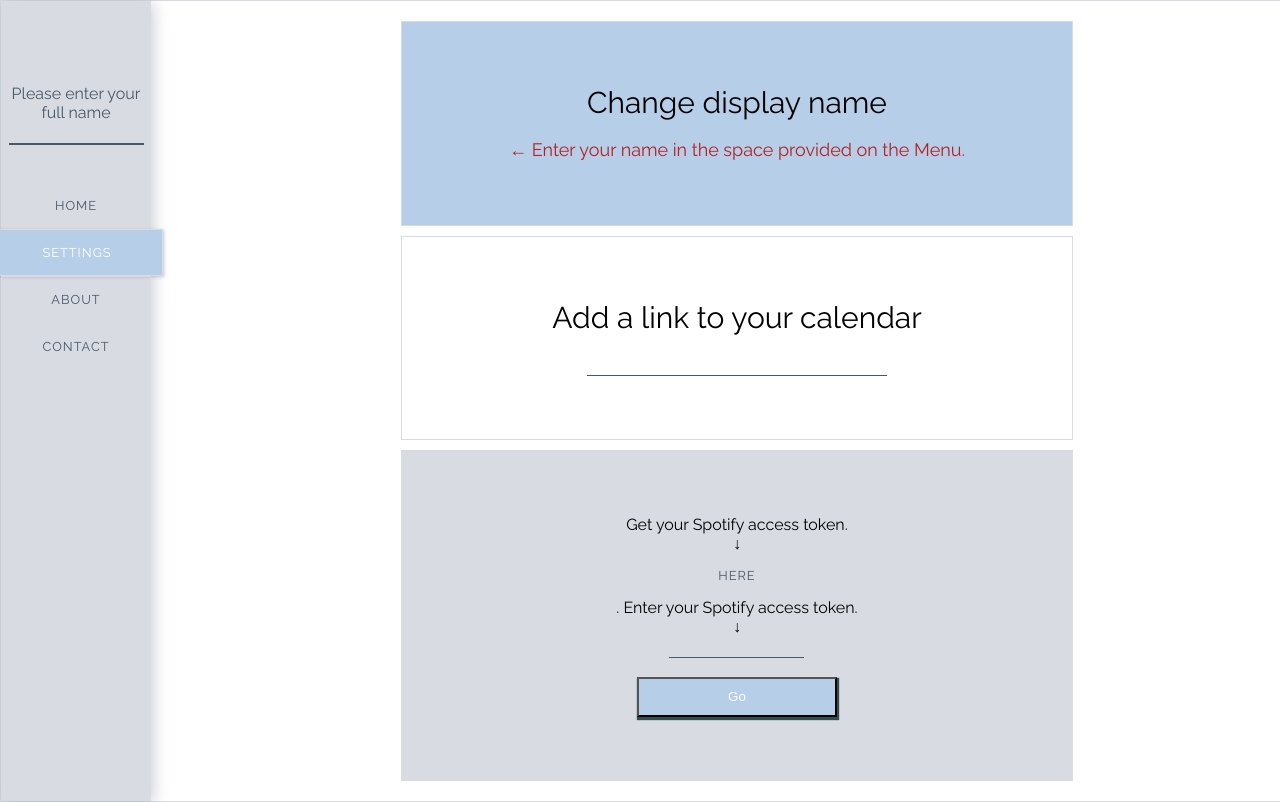
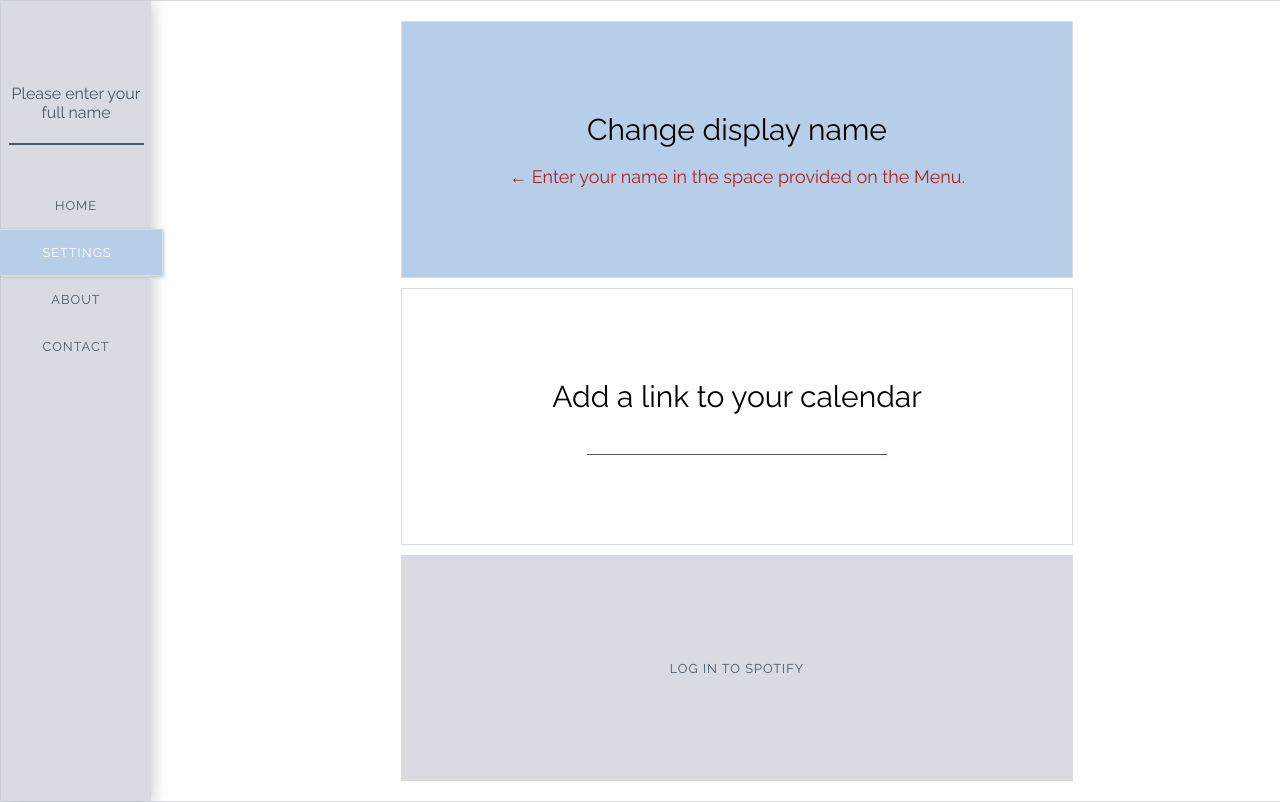
Before and after one commit to emilyannemoses/dashboard-react, a React (Create React App) app: page /settings in a window 1280 px wide. Built offline with nearby package versions, Linux system fonts and the light colour scheme; a web font is replaced by a local one.

Commit message:
spotify plays on log in (#17)

```diff
--- a/package.json
+++ b/package.json
@@ -8,6 +8,7 @@
     "@fortawesome/free-regular-svg-icons": "^5.9.0",
     "@fortawesome/free-solid-svg-icons": "^5.9.0",
     "@fortawesome/react-fontawesome": "^0.1.4",
+    "axios": "^0.19.0",
     "react": "^16.8.6",
     "react-dom": "^16.8.6",
     "react-router-dom": "^5.0.1",
--- a/src/App/App.js
+++ b/src/App/App.js
@@ -13,7 +13,7 @@ class App extends Component {
     this.state = {
       nameVal: '',
       greetingToggle: false,
-      calendarHref: ''
+      calendarHref: '',
     }
   }
   componentDidMount(){
--- a/src/Home/Music/Music.js
+++ b/src/Home/Music/Music.js
@@ -12,7 +12,6 @@ class Music extends Component {
         this.playerCheckInterval = null;
       }
     render() {
-        console.log("Music: ",Spotify)
         return (
             <div>
                 { Spotify.error && <p>Error: {Spotify.error }</p>}
--- a/src/Home/Todo/Todo.css
+++ b/src/Home/Todo/Todo.css
@@ -4,6 +4,7 @@
     background: #b7cee8;
     overflow: scroll;
     border: 1px solid #d8dbe2;
+    padding-right: 10px;
 }
 .things li {
     display: inline-block;
--- a/src/Menu/Menu.js
+++ b/src/Menu/Menu.js
@@ -9,6 +9,9 @@ import Home from '../Home/Home'
 import Greeting from '../Home/Greeting/Greeting'
 
 class Menu extends Component {
+    componentWillUnmount () {
+        console.log('About UNMOUNT');
+    }
     render() {
         return (
             <div>
--- a/src/Settings/Settings.js
+++ b/src/Settings/Settings.js
@@ -1,6 +1,9 @@
 import React, {Component} from 'react';
 import './Settings.css';
 import Spotify from '../spotify'
+import { authEndpoint, clientId, redirectUri, scopes } from "../config";
+import axios from 'axios';
+import hash from "../hash";
 
 class Settings extends Component {
     constructor(props) {
@@ -9,17 +12,53 @@ class Settings extends Component {
             spotify: Spotify
         }
         this.playerCheckInterval = null;
-      }
+    }
+    componentDidMount() {
+        let _token = hash.access_token
+        if (_token) {
+          this.setState({
+            token: _token,
+            playing: true
+          });
+            if (!Spotify.playing) {
+                this.getUserInfo(_token);
+            }
+        }
+    }
+    getUserInfo(token) {
+        axios.get('https://api.spotify.com/v1/me/', {
+          headers: {
+            'Authorization': 'Bearer ' + token
+          }
+        })
+        .then( (response) => {
+          this.setState({
+            user: {
+              name: `${response.data.display_name}`,
+              username: `${response.data.id}`,
+              email: `${response.data.email}`,
+              location: `${response.data.country}`
+            },
+            token: token,
+          })
+          Spotify.handleLogin(token)
+        })
+        .catch( (error) => {
+          console.log(error);
+        })
+        .then( () => {
+        })
+    }
     reset() {
         localStorage.removeItem("names");
         window.location.href="https://eamoses.github.io/dashboard-react";
     }
     render() {
-        console.log("Settings: ",Spotify)
         let lsName;
         if (localStorage.names) {
             lsName = localStorage.getItem('names').replace(/"/g,"");
         }
+        const isPlaying = this.state.playing;
         return (
             <div className="settings-grid">
                 <div className="block one">
@@ -43,16 +82,9 @@ class Settings extends Component {
 
                 <div className="block three">
                     {this.state.spotify.error && <p>Error: {this.state.spotify.error}</p>}
-                    { !this.state.spotify.loggedIn ? (
+                    { !isPlaying ? (
                         <div className="App-intro">
-                            Get your Spotify access token. <br></br>&#8595;
-                            <a href="https://beta.developer.spotify.com/documentation/web-playback-sdk/quick-start/#authenticating-with-spotify" target="_blank" rel="noopener noreferrer">here</a>.
-                            Enter your Spotify access token.<br></br>&#8595;<br></br>
-                            <input
-                                onChange={e => this.setState({ token: e.target.value })}
-                            />
-                            <br></br><br></br>
-                            <button onClick={() => this.state.spotify.handleLogin(this.state.token)}>Go</button>
+                            <a className="btn btn--loginApp-link" href={`${authEndpoint}?client_id=${clientId}&redirect_uri=${redirectUri}&scope=${scopes.join("%20")}&response_type=token&show_dialog=true`}>Log in to Spotify</a>
                         </div>
                     ) : (
                         <div>You are currently logged in to Spotify. Refresh the browser if you need to enter a new Web Token.</div>
--- /dev/null
+++ b/src/config.js
@@ -0,0 +1,9 @@
+export const authEndpoint = "https://accounts.spotify.com/authorize";
+export const clientId = "279710054a5e456ca6a80d4561e56868";
+export const redirectUri = "http://localhost:3000/settings/"; // https://eamoses.github.io/settings
+export const scopes = [
+    "user-read-private",
+    "user-read-email",
+    "streaming",
+    "user-read-birthdate"
+];
--- /dev/null
+++ b/src/hash.js
@@ -0,0 +1,13 @@
+const hash = window.location.hash
+  .substring(1)
+  .split("&")
+  .reduce(function(initial, item) {
+    if (item) {
+      var parts = item.split("=");
+      initial[parts[0]] = decodeURIComponent(parts[1]);
+    }
+    return initial;
+  }, {});
+window.location.hash = "";
+
+export default hash;
```
Also changed, not shown: 1 other file (tests, documents, lock files or other folders).
